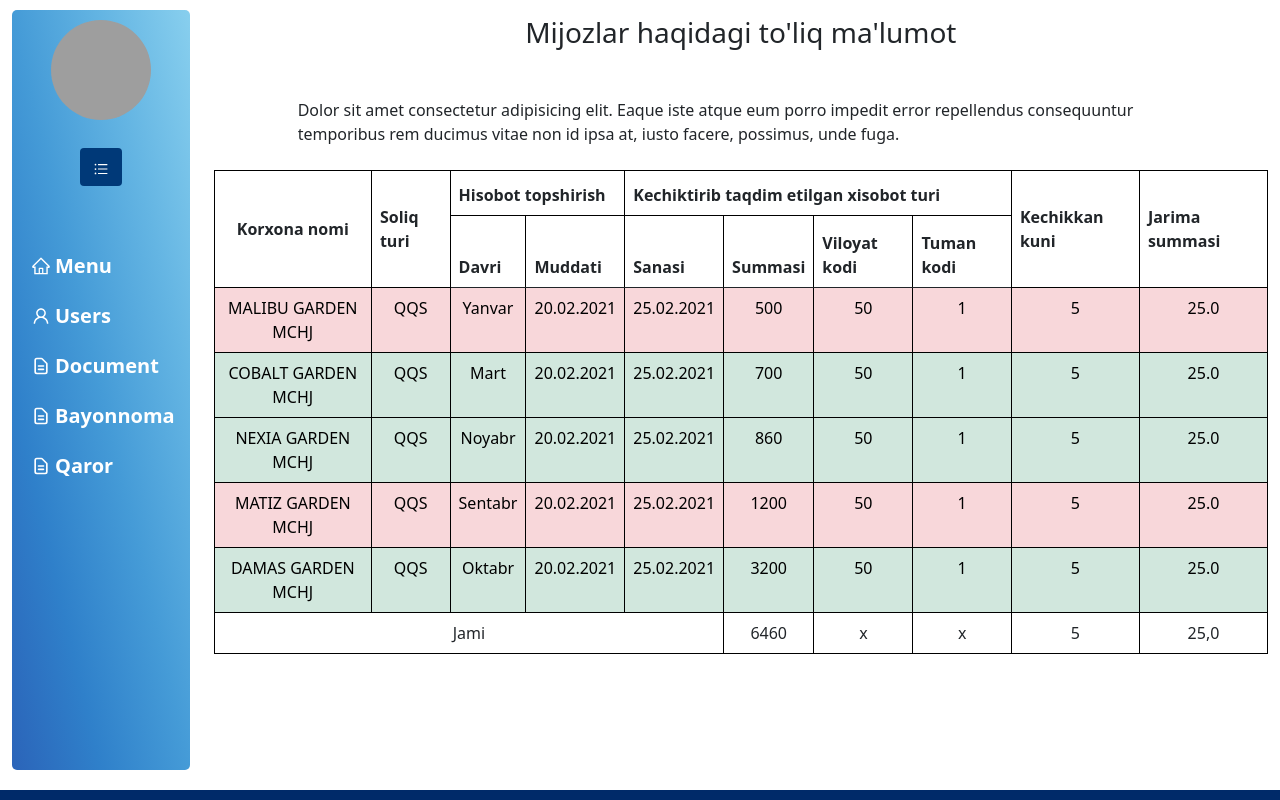
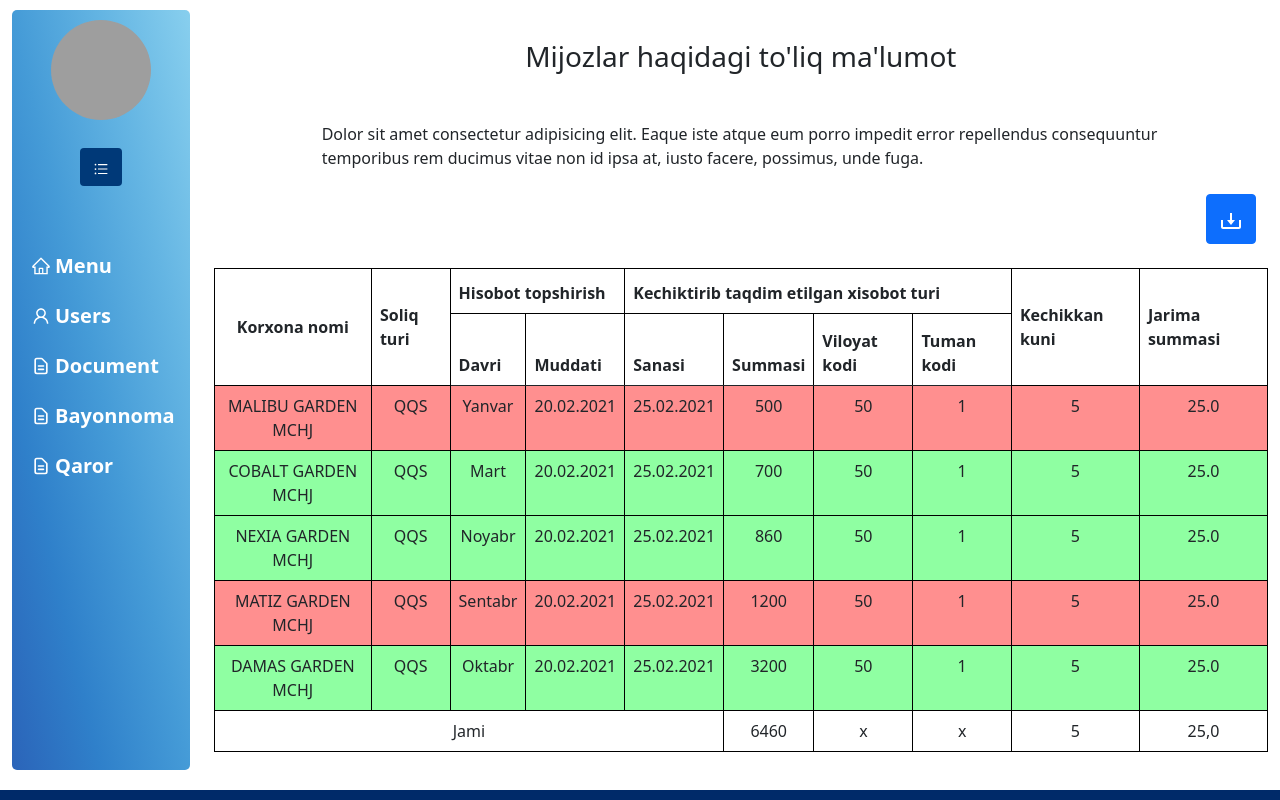
Before and after one commit to soffStudy/soliq, a Next.js app: page /table in a window 1280 px wide. Shown: the top 800 px of the page. Built offline with nearby package versions, Linux system fonts and the light colour scheme; grey boxes are pictures that could not be loaded.

Commit message:
excel download ishladi

```diff
--- a/package.json
+++ b/package.json
@@ -18,6 +18,7 @@
     "file-saver": "^2.0.5",
     "next": "11.1.2",
     "react": "17.0.2",
+    "react-csv": "^2.0.3",
     "react-dom": "17.0.2",
     "react-router-dom": "^5.3.0",
     "styled-components": "^5.3.1",
--- a/pages/bayonnoma/index.js
+++ b/pages/bayonnoma/index.js
@@ -30,6 +30,8 @@
     owners.map(value => {
         if (value.id == state) fullData = value;
     })
+
+
 
     return (
         <Documents>
--- a/pages/menu/menu.js
+++ b/pages/menu/menu.js
@@ -25,7 +25,7 @@
 
                             <div className='Inform'>
                                 <div>
-                                    <img src="https://rusnetwork.net/build/images/no-photo.jpg" alt="rasm" className='rasmShaxs' />
+                                    <img src="https://i.pinimg.com/736x/8b/16/7a/8b167af653c2399dd93b952a48740620.jpg" alt="rasm" className='rasmShaxs' />
                                 </div>
                                 <div className='personInf'>
                                     <p className='fs-5 fw-bold'>Yuridik shaxslar uchun</p>
@@ -58,7 +58,7 @@
                         <div className='m-1'>
                             <div className='Inform'>
                                 <div>
-                                    <img src="https://www.w3schools.com/w3css/img_avatar3.png" alt="rasm" className='rasmShaxs' />
+                                    <img src="https://www.pngitem.com/pimgs/m/78-786420_icono-usuario-joven-transparent-user-png-png-download.png" alt="rasm" className='rasmShaxs' />
                                 </div>
                                 <div className='personInf'>
                                     <p className='fs-5 fw-bold'>Boshqa soha uchun</p>
--- a/pages/table/index.js
+++ b/pages/table/index.js
@@ -2,6 +2,9 @@
 import { useSelector } from 'react-redux'
 import Tables from '../../styleW/table'
 import { useRouter } from 'next/router'
+import { BiDownload } from "react-icons/bi"
+import { CSVLink, CSVDownload } from 'react-csv'
+
 
 const Table = () => {
 
@@ -24,16 +27,20 @@
         })
     }
 
-
     return (
         <Tables>
-            <h3 className='text-center m-3 mb-5'>Mijozlar haqidagi to'liq ma'lumot</h3>
-            <p className='ms-5 me-5 ps-5 pe-5 mb-4'>Dolor sit amet consectetur adipisicing elit. Eaque iste atque eum porro impedit error repellendus consequuntur temporibus rem ducimus vitae non id ipsa at, iusto facere, possimus, unde fuga.</p>
+            <div className='p-4'>
+                <h3 className='text-center m-3 mb-5'>Mijozlar haqidagi to'liq ma'lumot</h3>
+                <p className='ms-5 me-5 ps-5 pe-5 mb-4'>Dolor sit amet consectetur adipisicing elit. Eaque iste atque eum porro impedit error repellendus consequuntur temporibus rem ducimus vitae non id ipsa at, iusto facere, possimus, unde fuga.</p>
+                <div className='d-flex justify-content-end'>
+                    <CSVLink className='btn btn-primary fs-4' data={owners}><BiDownload /></CSVLink>
+                </div>
+            </div>
             <div className="container">
                 <div className="row">
                     <div className="col-12">
                         <div>
-                            <table className='table table-hover'>
+                            <table className='table table-hover' id="tableEx">
                                 <thead>
                                     <tr>
                                         <th rowSpan="2"><div className='thColspan'>Korxona nomi</div></th>
@@ -56,7 +63,7 @@
 
                                     {owners.map((v, i) => {
                                         return (
-                                            <tr key={i} className={v.owner ? "table-success" : "table-danger"} onClick={() => handleRowClick(v.id)}>
+                                            <tr key={i} className={v.owner ? "yashil" : "qizil"} onClick={() => handleRowClick(v.id)}>
                                                 <td>{v.companyName}</td>
                                                 <td>{v.soliqTuri}</td>
                                                 <td>{v.davri}</td>
--- a/styleW/table.js
+++ b/styleW/table.js
@@ -130,6 +130,13 @@
            object-fit: cover;
        }
    }
+   .yashil{
+    background-color: #8FFFA2;
+   }
+
+   .qizil{
+    background-color: #FF8F8F;
+   }
 `;
 
 export default Tables;
```
Also changed, not shown: pages/qaror/index.js (+5 -10 lines), 1 other file (tests, documents, lock files or other folders).
